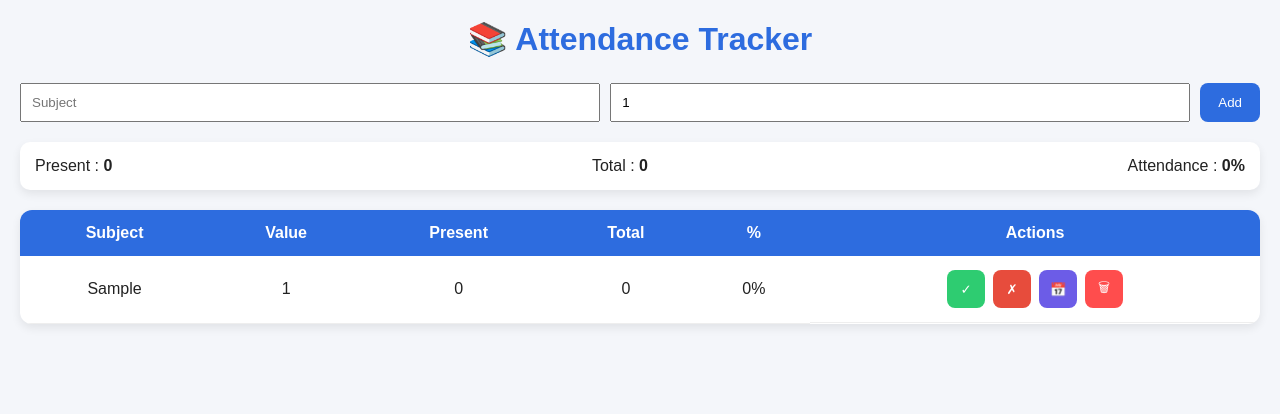
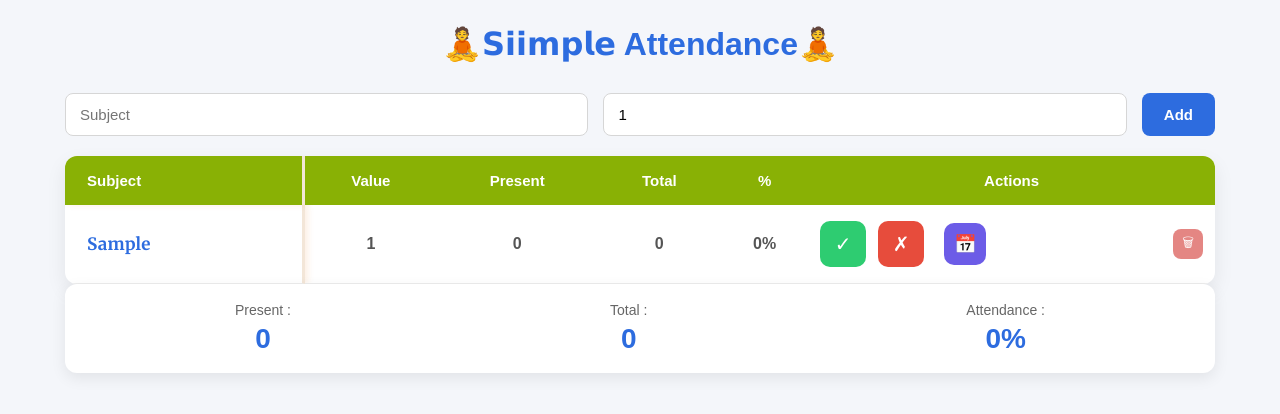
Before and after one commit to Beingsavagecoder/siimple-attendance, a plain HTML site: page index.html in a window 1280 px wide. Both pictures are taken after typing "Sample" into the empty fields and a click on the button "Add". Drawn offline with Linux system fonts and the light colour scheme.

Commit message:
made ui stronger and completely working projet

```diff
--- a/index.html
+++ b/index.html
@@ -5,13 +5,17 @@
   <meta charset="UTF-8">
   <meta name="viewport" content="width=device-width, initial-scale=1.0">
   <title>Attendance Tracker</title>
+  <link rel="icon" href="favicon.ico" type="image/x-icon">
 
+  <link href="https://fonts.googleapis.com/css2?family=Merriweather:wght@700&display=swap" rel="stylesheet">
   <link rel="stylesheet" href="styles/style.css">
+
 </head>
 
 <body>
 
-  <h1>📚 Attendance Tracker</h1>
+  <h1> 🧘𝗦𝗶𝗶𝗺𝗽𝗹𝗲 Attendance🧘 </h1>
+
 
   <div class="add">
 
@@ -25,21 +29,6 @@
 
   </div>
 
-  <div class="summary">
-
-    <span>Present :
-      <b id="overallPresent">0</b>
-    </span>
-
-    <span>Total :
-      <b id="overallTotal">0</b>
-    </span>
-
-    <span>Attendance :
-      <b id="overallPercentage">0%</b>
-    </span>
-
-  </div>
 
   <table>
 
@@ -83,21 +72,36 @@
 
       <td class="percentage"></td>
 
-      <td>
-
-        <button class="present-btn">✓</button>
-
-        <button class="absent-btn">✗</button>
-
-        <button class="calendar-btn">📅</button>
+      <td class="actions">
+        <div class="action-left">
+          <button class="present-btn">✓</button>
+          <button class="absent-btn">✗</button>
+          <button class="calendar-btn">📅</button>
+        </div>
 
         <button class="delete-btn">🗑</button>
-
       </td>
 
     </tr>
 
   </template>
+
+  <div class="summary">
+
+    <span>Present :
+      <b id="overallPresent">0</b>
+    </span>
+
+    <span>Total :
+      <b id="overallTotal">0</b>
+    </span>
+
+    <span>Attendance :
+      <b id="overallPercentage">0%</b>
+    </span>
+
+  </div>
+
 
   <div id="calendarModal" class="modal">
 
--- a/styles/style.css
+++ b/styles/style.css
@@ -1,4 +1,6 @@
-/* ---------- RESET ---------- */
+/* ==========================================
+   RESET
+========================================== */
 
 * {
   margin: 0;
@@ -10,23 +12,30 @@
 body {
   background: #f4f6fa;
   color: #222;
-  padding: 20px;
+  padding: 25px;
+  max-width: 1200px;
+  margin: auto;
 }
 
-/* ---------- HEADER ---------- */
+/* ==========================================
+   HEADER
+========================================== */
 
 h1 {
   text-align: center;
   color: #2d6cdf;
-  margin-bottom: 25px;
+  margin-bottom: 30px;
+  font-size: 2rem;
 }
 
-/* ---------- TOP BAR ---------- */
+/* ==========================================
+   TOP BAR
+========================================== */
 
 .add,
 .summary {
   display: flex;
-  gap: 10px;
+  gap: 15px;
   flex-wrap: wrap;
   margin-bottom: 20px;
 }
@@ -34,166 +43,379 @@ h1 {
 .add input {
   flex: 1;
   min-width: 180px;
-  padding: 10px;
+  padding: 12px 14px;
+  border: 1px solid #d6d6d6;
+  border-radius: 8px;
+  font-size: 15px;
+  transition: .2s;
+}
+
+.add input:focus {
+  outline: none;
+  border-color: #2d6cdf;
+  box-shadow: 0 0 0 3px rgba(45, 108, 223, .15);
 }
 
 .add button {
-  padding: 10px 18px;
+  padding: 12px 22px;
+  background: #2d6cdf;
+  color: white;
   border: none;
-  background: #2d6cdf;
-  color: #fff;
   border-radius: 8px;
   cursor: pointer;
+  font-weight: bold;
+  font-size: 15px;
+  transition: .2s;
 }
 
-.summary {
-  justify-content: space-between;
-  background: #fff;
-  padding: 15px;
-  border-radius: 10px;
-  box-shadow: 0 4px 10px rgba(0, 0, 0, .08);
+.add button:hover {
+  background: #2457b8;
 }
 
-/* ---------- TABLE ---------- */
+.add button:active {
+  transform: scale(.97);
+}
+
+/* ==========================================
+   SUMMARY
+========================================== */
+
+.summary {
+  background: white;
+  border-radius: 12px;
+  box-shadow: 0 5px 15px rgba(0, 0, 0, .08);
+  padding: 18px;
+  justify-content: space-around;
+  text-align: center;
+}
+
+.summary span {
+  display: flex;
+  flex-direction: column;
+  gap: 5px;
+  font-size: 14px;
+  color: #666;
+}
+
+.summary b {
+  font-size: 28px;
+  color: #2d6cdf;
+}
+
+/* ==========================================
+   TABLE
+========================================== */
 
 table {
   width: 100%;
-  border-collapse: collapse;
-  background: #fff;
+  border-collapse: separate;
+  border-spacing: 0;
+  background: white;
   border-radius: 12px;
   overflow: hidden;
-  box-shadow: 0 4px 10px rgba(0, 0, 0, .08);
+  box-shadow: 0 8px 20px rgba(0, 0, 0, .08);
 }
 
-th {
-  background: #2d6cdf;
-  color: #fff;
-  padding: 14px;
+/* ==========================================
+   SUBJECT COLUMN DIVIDER
+========================================== */
+
+th:first-child,
+td:first-child {
+  width: 240px;
+  text-align: left;
+  padding-left: 22px;
+
+  border-right: 3px solid #f3e6d8;
+  box-shadow: 3px 0 6px rgba(230, 126, 34, .12);
+}
+
+thead th {
+  position: sticky;
+  top: 0;
+  background: #89b105;
+  color: white;
+  padding: 16px;
+  font-size: 15px;
+  font-weight: bold;
+  z-index: 2;
+}
+
+tbody tr {
+  transition: .2s;
+}
+
+tbody tr:nth-child(even) {
+  background: #fafbfc;
+}
+
+tbody tr:hover {
+  background: #fff8ef;
 }
 
 td {
-  padding: 14px;
+  padding: 16px 12px;
   text-align: center;
-  border-bottom: 1px solid #eee;
+  border-bottom: 1px solid #ececec;
 }
 
-tr:hover {
-  background: #f8fbff;
+/* Subject Name */
+
+.subject-title {
+  font-family: "Merriweather", serif;
+  font-size: 18px;
+  font-weight: 700;
+  color: #7B241C;
+  letter-spacing: .4px;
 }
 
-td:last-child {
-  display: flex;
-  justify-content: center;
-  gap: 8px;
+/* Percentage */
+
+.percentage {
+  font-weight: bold;
 }
 
-/* ---------- BUTTONS ---------- */
+/* ==========================================
+   SUBJECT COLUMN
+========================================== */
+
+th:first-child,
+td:first-child {
+  width: 240px;
+  text-align: left;
+  padding-left: 22px;
+}
+
+.subject-title {
+  font-size: 17px;
+  font-weight: 700;
+  color: #2d6cdf;
+  letter-spacing: .3px;
+}
+
+.attendance-value,
+.present-count,
+.total-count,
+.percentage {
+  font-weight: 600;
+  color: #555;
+}
+
+/* ==========================================
+   ACTIONS
+========================================== */
+
+.actions {
+  display: flex;
+  justify-content: space-between;
+  align-items: center;
+  min-width: 220px;
+}
+
+.action-left {
+  display: flex;
+  gap: 12px;
+  align-items: center;
+}
 
 button {
   border: none;
   cursor: pointer;
-  border-radius: 8px;
+  transition: .2s;
 }
 
+/* Present */
+
 .present-btn {
+  width: 46px;
+  height: 46px;
+  font-size: 20px;
+  border-radius: 10px;
   background: #2ecc71;
   color: #fff;
 }
 
+/* Absent */
+
 .absent-btn {
+  width: 46px;
+  height: 46px;
+  font-size: 20px;
+  border-radius: 10px;
   background: #e74c3c;
   color: #fff;
 }
 
+/* Calendar */
+
 .calendar-btn {
+  width: 42px;
+  height: 42px;
+  font-size: 18px;
+  border-radius: 10px;
   background: #6c5ce7;
   color: #fff;
+  margin-left: 8px;
 }
 
+/* Delete */
+
 .delete-btn {
-  background: #ff4d4d;
-  color: #fff;
+  width: 30px;
+  height: 30px;
+  font-size: 13px;
+  border-radius: 8px;
+  background: #d9534f;
+  color: white;
+  opacity: .7;
 }
 
-td button {
-  width: 38px;
-  height: 38px;
+.delete-btn:hover {
+  opacity: 1;
+  transform: scale(1.1);
 }
 
-/* ---------- CALENDAR ---------- */
+.present-btn:hover,
+.absent-btn:hover,
+.calendar-btn:hover {
+  transform: scale(1.08);
+  filter: brightness(1.08);
+}
+
+.present-btn:active,
+.absent-btn:active,
+.calendar-btn:active,
+.delete-btn:active {
+  transform: scale(.94);
+}
+
+/* ==========================================
+   CALENDAR
+========================================== */
 
 .modal {
   display: none;
   position: fixed;
   inset: 0;
-  background: rgba(0, 0, 0, .4);
+  background: rgba(0, 0, 0, .45);
+  backdrop-filter: blur(2px);
 }
 
 .modal-content {
-  width: 430px;
+  width: min(440px, 95%);
   margin: 40px auto;
-  background: #fff;
+  background: white;
+  border-radius: 12px;
   padding: 20px;
-  border-radius: 12px;
+  box-shadow: 0 10px 30px rgba(0, 0, 0, .2);
 }
 
 .calendar-header {
   display: flex;
   justify-content: space-between;
   align-items: center;
-  margin-bottom: 15px;
+  margin-bottom: 18px;
+}
+
+.calendar-header h2 {
+  font-size: 20px;
 }
 
 .calendar-header button {
   background: #2d6cdf;
-  color: #fff;
-  padding: 8px 14px;
+  color: white;
+  padding: 8px 15px;
 }
 
 .calendar {
   display: grid;
   grid-template-columns: repeat(7, 1fr);
-  gap: 5px;
+  gap: 8px;
 }
 
 .day {
-  height: 50px;
+  height: 55px;
+  border: 1px solid #ddd;
+  border-radius: 8px;
   display: flex;
   justify-content: center;
   align-items: center;
-  border: 1px solid #ddd;
   cursor: pointer;
+  transition: .2s;
+  user-select: none;
+}
+
+.day:hover {
+  transform: scale(1.05);
 }
 
 .present {
-  background: #4caf50;
-  color: #fff;
+  background: #2ecc71;
+  color: white;
+  border: none;
 }
 
 .absent {
-  background: #f44336;
-  color: #fff;
+  background: #e74c3c;
+  color: white;
+  border: none;
 }
 
 .today {
-  border: 2px solid #2d6cdf;
+  border: 3px solid #2d6cdf;
 }
 
-/* ---------- MOBILE ---------- */
+/* ==========================================
+   SCROLLBAR
+========================================== */
 
-@media(max-width:700px) {
+::-webkit-scrollbar {
+  height: 8px;
+  width: 8px;
+}
+
+::-webkit-scrollbar-thumb {
+  background: #c3c3c3;
+  border-radius: 20px;
+}
+
+/* ==========================================
+   MOBILE
+========================================== */
+
+@media (max-width: 700px) {
+
+  body {
+    padding: 15px;
+  }
+
+  h1 {
+    font-size: 1.6rem;
+  }
 
   .add {
     flex-direction: column;
   }
 
+  .summary {
+    flex-direction: column;
+    gap: 15px;
+  }
+
   table {
-    font-size: 14px;
+    display: block;
+    overflow-x: auto;
+    white-space: nowrap;
+  }
+
+  td {
+    padding: 14px 10px;
   }
 
   td button {
-    width: 32px;
-    height: 32px;
+    width: 42px;
+    height: 42px;
+    font-size: 17px;
   }
 
 }
```
Also changed, not shown: favicon.ico (added).
